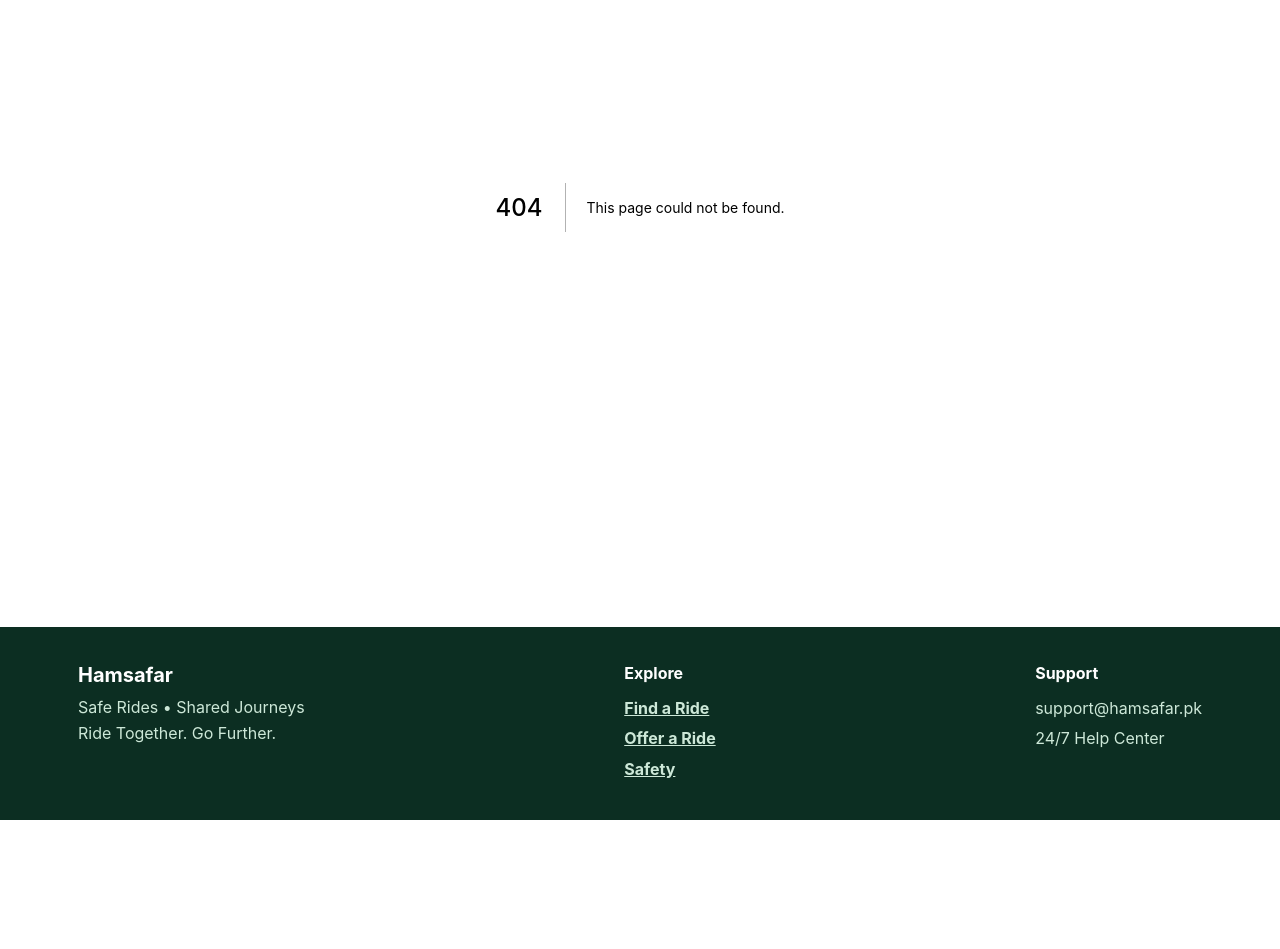
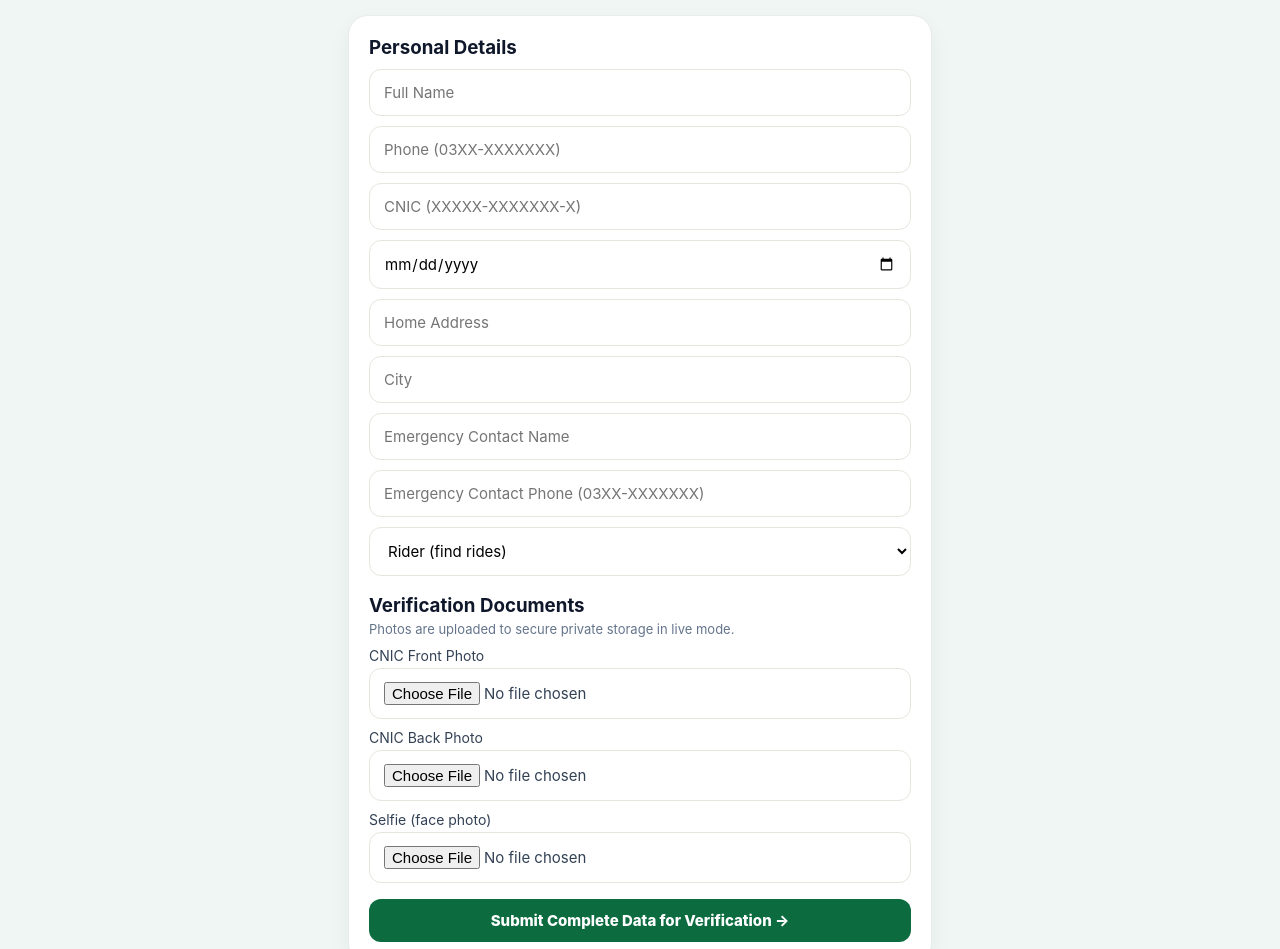
Before and after one commit to AdnanCodex/hamsafar, a Next.js app: page /onboarding in a window 1280 px wide. Before the commit this address had no page. Shown: the part 267-1216 px from the top of the page. Before the commit the page ends 1087 px from the top, so only its background shows below. Built offline with nearby package versions, Linux system fonts and the light colour scheme.

Commit message:
Add files via upload

```diff
--- /dev/null
+++ b/app/onboarding/page.tsx
@@ -0,0 +1,102 @@
+'use client';
+import { useState } from 'react';
+import { supabase } from '@/lib/supabase';
+
+// Rider onboarding — COMPLETE verification dataset, then list.
+// Rule: nobody is listed on a half-filled form. Once all data + documents
+// are submitted, the rider appears in listings with a 'Verification pending'
+// badge; the badge becomes 'Verified' only after admin approval.
+// Full CNIC is never stored in plaintext (server stores hash + last4 only).
+const TEXT_FIELDS = [
+  { k: 'full_name', label: 'Full Name' },
+  { k: 'phone', label: 'Phone (03XX-XXXXXXX)' },
+  { k: 'cnic', label: 'CNIC (XXXXX-XXXXXXX-X)' },
+  { k: 'dob', label: 'Date of Birth', type: 'date' },
+  { k: 'address', label: 'Home Address' },
+  { k: 'city', label: 'City' },
+  { k: 'emergency_contact_name', label: 'Emergency Contact Name' },
+  { k: 'emergency_contact_phone', label: 'Emergency Contact Phone (03XX-XXXXXXX)' },
+];
+const DRIVER_FIELDS = [
+  { k: 'licence_number', label: 'Driving Licence Number' },
+  { k: 'vehicle_make', label: 'Vehicle Make (e.g. Toyota)' },
+  { k: 'vehicle_model', label: 'Vehicle Model (e.g. Corolla)' },
+  { k: 'vehicle_year', label: 'Vehicle Year (e.g. 2020)' },
+  { k: 'vehicle_plate', label: 'Vehicle Number Plate' },
+];
+const COMMON_DOCS = [
+  { k: 'cnic_front', label: 'CNIC Front Photo' },
+  { k: 'cnic_back', label: 'CNIC Back Photo' },
+  { k: 'selfie', label: 'Selfie (face photo)' },
+];
+const DRIVER_DOCS = [
+  { k: 'licence', label: 'Driving Licence Photo' },
+  { k: 'vehicle_registration', label: 'Vehicle Registration Photo' },
+];
+
+export default function OnboardingPage() {
+  const [form, setForm] = useState<Record<string, string>>({ role: 'rider' });
+  const [files, setFiles] = useState<Record<string, File | null>>({});
+  const [msg, setMsg] = useState('');
+  const set = (k: string, v: string) => setForm((f) => ({ ...f, [k]: v }));
+  const isDriver = form.role === 'driver' || form.role === 'both';
+  const docs = isDriver ? [...COMMON_DOCS, ...DRIVER_DOCS] : COMMON_DOCS;
+
+  async function submit() {
+    setMsg('Saving…');
+    const fd = new FormData();
+    Object.entries(form).forEach(([k, v]) => fd.append(k, v));
+    for (const d of docs) if (files[d.k]) fd.append(d.k, files[d.k] as File);
+    const headers: Record<string, string> = {};
+    try {
+      const { data } = await supabase.auth.getSession();
+      if (data.session?.access_token) headers.Authorization = `Bearer ${data.session.access_token}`;
+    } catch { /* demo mode */ }
+    const res = await fetch('/api/profile', { method: 'POST', headers, body: fd });
+    const data = await res.json();
+    if (!res.ok) setMsg(`❌ ${data.error}`);
+    else setMsg(`✅ ${data.profile?.full_name || 'Profile'} submitted for verification! You will appear in listings with a "Verification pending" badge — it becomes "Verified" after admin approval.`);
+  }
+
+  const field = (f: { k: string; label: string; type?: string }) => (
+    <input key={f.k} className="input" style={{ marginTop: 10 }} type={f.type || 'text'} placeholder={f.label}
+      value={form[f.k] || ''} onChange={(e) => set(f.k, e.target.value)} />
+  );
+
+  return (
+    <div className="container" style={{ paddingTop: 28, maxWidth: 640 }}>
+      <h1>Rider Onboarding — Complete Verification Data</h1>
+      <p style={{ color: '#64748B', marginTop: 6 }}>
+        All fields and documents below are required. Once submitted, you appear in the rides list with a
+        <b> “Verification pending”</b> badge — the badge becomes <b>“Verified”</b> only after admin approval.
+        Your full CNIC is never stored in plaintext.
+      </p>
+      <div className="card" style={{ marginTop: 16 }}>
+        <h3 style={{ margin: 0 }}>Personal Details</h3>
+        {TEXT_FIELDS.map(field)}
+        <select className="input" style={{ marginTop: 10 }} value={form.role} onChange={(e) => set('role', e.target.value)}>
+          <option value="rider">Rider (find rides)</option>
+          <option value="driver">Driver (offer rides)</option>
+          <option value="both">Both</option>
+        </select>
+        {isDriver && (
+          <>
+            <h3 style={{ margin: '18px 0 0' }}>Driver & Vehicle Details</h3>
+            {DRIVER_FIELDS.map(field)}
+          </>
+        )}
+        <h3 style={{ margin: '18px 0 0' }}>Verification Documents</h3>
+        <p style={{ color: '#64748B', fontSize: 13, margin: '4px 0 0' }}>Photos are uploaded to secure private storage in live mode.</p>
+        {docs.map((d) => (
+          <label key={d.k} style={{ display: 'block', marginTop: 10, color: '#334155', fontSize: 14 }}>
+            {d.label}
+            <input className="input" style={{ marginTop: 4 }} type="file" accept="image/*"
+              onChange={(e) => setFiles((f) => ({ ...f, [d.k]: e.target.files?.[0] || null }))} />
+          </label>
+        ))}
+        <button className="btn" style={{ width: '100%', marginTop: 16 }} onClick={submit}>Submit Complete Data for Verification →</button>
+        {msg && <p style={{ marginTop: 12, color: '#64748B', lineHeight: 1.6 }}>{msg}</p>}
+      </div>
+    </div>
+  );
+}
```
